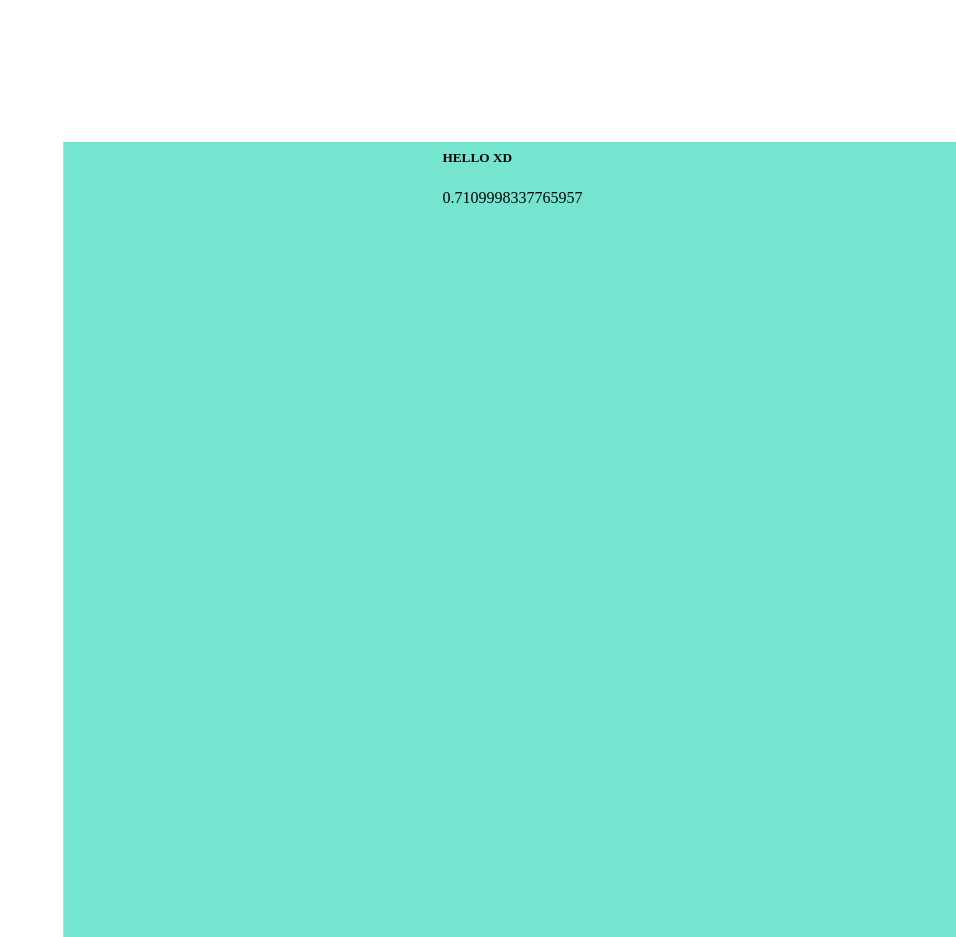
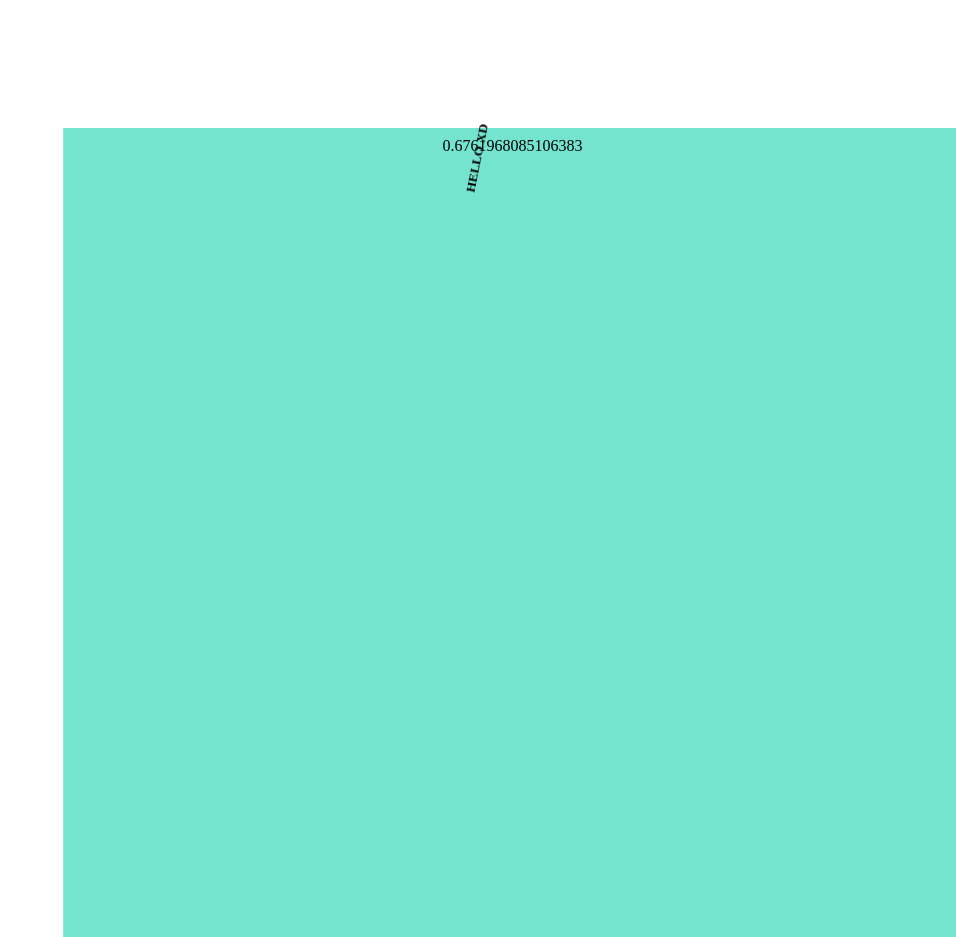
Before and after one commit to zJaaal/react-scroll-utilities, a React (Vite) app: page / in a window 1280 px wide. Shown: the part 880-1817 px from the top of the page, without its empty margins (324-1280 px from the left). Built offline with nearby package versions, Linux system fonts and the light colour scheme.

Commit message:
Update index.css

```diff
--- a/src/index.css
+++ b/src/index.css
@@ -10,3 +10,20 @@ div {
 #root {
   height: inherit;
 }
+
+
+h5 {
+  position: fixed;
+  animation: spin 0.5s ease 0s infinite;
+}
+
+
+@keyframes spin {
+  from {
+    transform: rotate(0deg);
+  }
+
+  to {
+    transform: rotate(360deg);
+  }
+}
```
